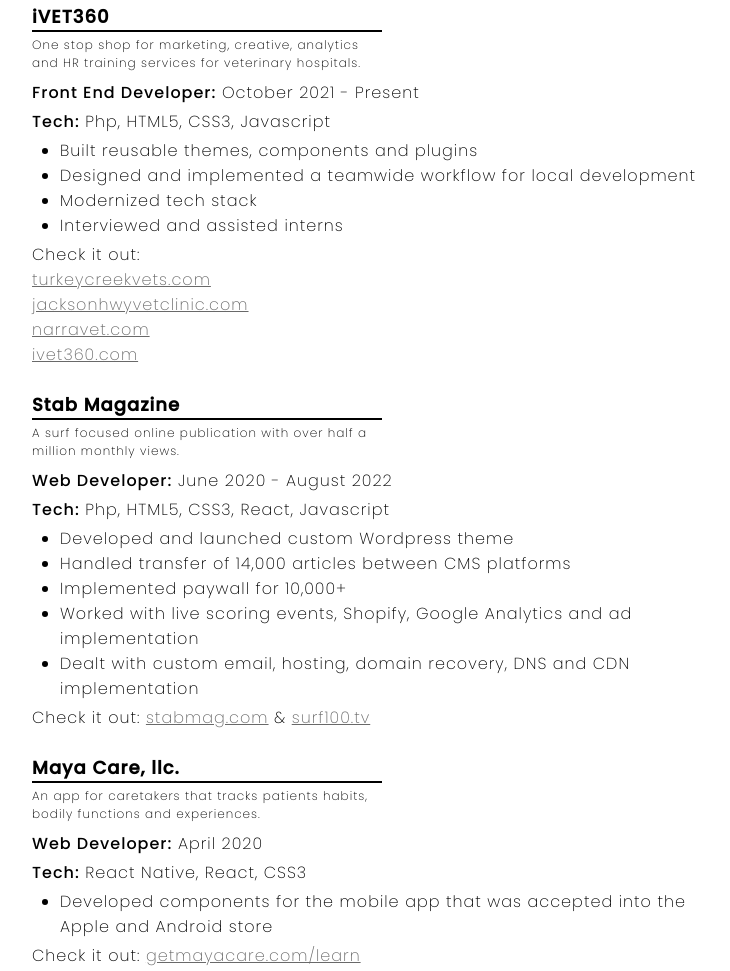
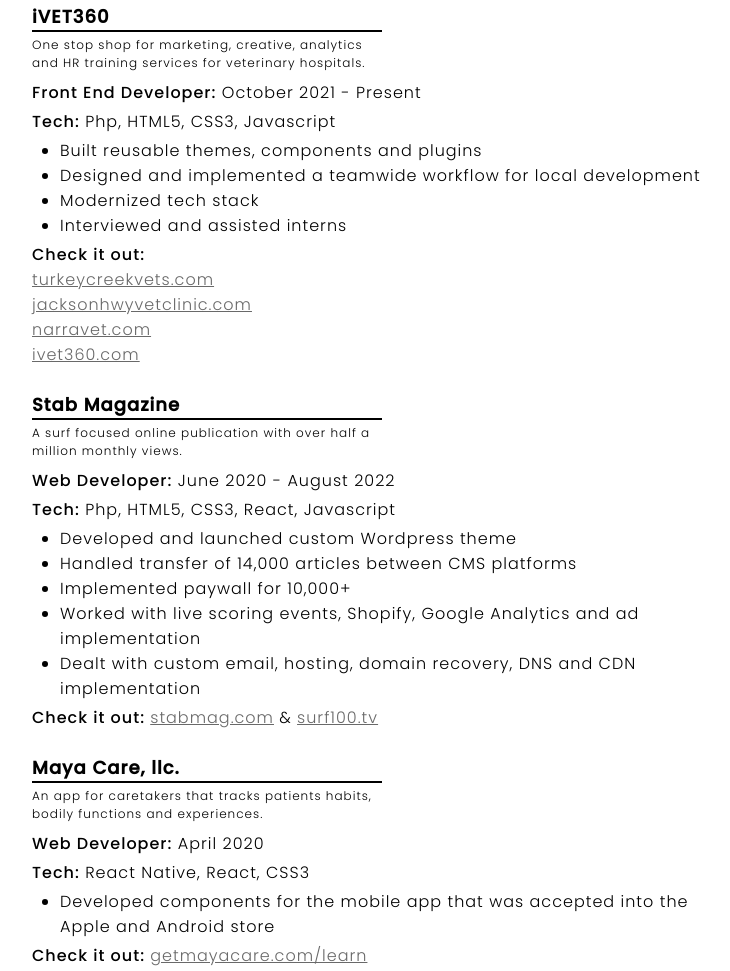
Before and after one commit to boothaw/awilkesbooth, a plain HTML site: page index.html in a window 1280 px wide. Shown: the part 365-1336 px from the top of the page, without its empty margins (170-900 px from the left). Drawn offline with Linux system fonts and the light colour scheme.

Commit message:
updated fonts and styles

```diff
--- a/index.html
+++ b/index.html
@@ -7,9 +7,6 @@
 	<link rel="stylesheet" type="text/css" href="styles.css">
 	<meta name="viewport" content="width=device-width, initial-scale=1" />
 	<meta name="description" content="Wilkes Booth | Portfolio | Welcome">
-	<!-- <link rel="preconnect" href="https://fonts.googleapis.com">
-	<link rel="preconnect" href="https://fonts.gstatic.com" crossorigin>
-	<link href="https://fonts.googleapis.com/css2?family=Poppins:wght@400;500&display=swap" rel="stylesheet"> -->
 	<link rel="icon" href="/favicon.ico" type="image/x-icon" />
 </head>
 
@@ -46,7 +43,7 @@
 						<li>Modernized tech stack</li>
 						<li>Interviewed and assisted interns</li>
 					</ul>
-					<p>Check it out:</p>
+					<p class="check-it">Check it out:</p>
 					<p><a href="https://turkeycreekvets.com/" target="_blank">turkeycreekvets.com</a></p>
 					<p><a href="https://jacksonhwyvetclinic.com/" target="_blank">jacksonhwyvetclinic.com</a></p>
 					<p><a href="https://narravet.com/" target="_blank">narravet.com</a></p>
@@ -67,8 +64,10 @@
 						<li>Worked with live scoring events, Shopify, Google Analytics and ad implementation</li>
 						<li>Dealt with custom email, hosting, domain recovery, DNS and CDN implementation </li>
 					</ul>
-					<p>Check it out: <a href="https://stabmag.com/" target="_blank">stabmag.com</a> & <a
-							href="https://www.surf100.tv/" target="_blank">surf100.tv</a></p>
+					<p class="check-it">Check it out: <a href="https://stabmag.com/"
+							target="_blank">stabmag.com</a><span> &</span>
+						<a href="https://www.surf100.tv/" target="_blank">surf100.tv</a>
+					</p>
 				</div>
 				<div class="job">
 					<div class="job-header">
@@ -83,7 +82,7 @@
 						<li>Developed components for the mobile app that was accepted into the Apple and Android store
 						</li>
 					</ul>
-					<p>Check it out: <a href="https://www.getmayacare.com/learn"
+					<p class="check-it">Check it out: <a href="https://www.getmayacare.com/learn"
 							target="_blank">getmayacare.com/learn</a></p>
 				</div>
 			</div>
--- a/styles.scss
+++ b/styles.scss
@@ -3,7 +3,7 @@
 
 @font-face {
 	font-family: 'Poppins';
-	src:  url('assets/fonts/Poppins-ExtraLight.woff2') format('woff2'),
+	src:  url('assets/fonts/Poppins-Light.woff2') format('woff2'),
 }
 @font-face {
 	font-family: 'Poppins-Bold';
@@ -171,6 +171,18 @@
   .section p {
     padding: 0 12px;
     margin: 0;
+  }
+
+  .check-it{
+	font-family: 'Poppins-Bold';
+  }
+
+  .check-it a{
+	font-family: 'Poppins';
+  }
+
+  .section p.check-it span{
+	font-family: 'Poppins';
   }
 
   .section p span{
```
Also changed, not shown: assets/fonts/Poppins-ExtraLight.woff2 (deleted), assets/fonts/Poppins-Light.woff2 (added), styles.css, 1 other file.
